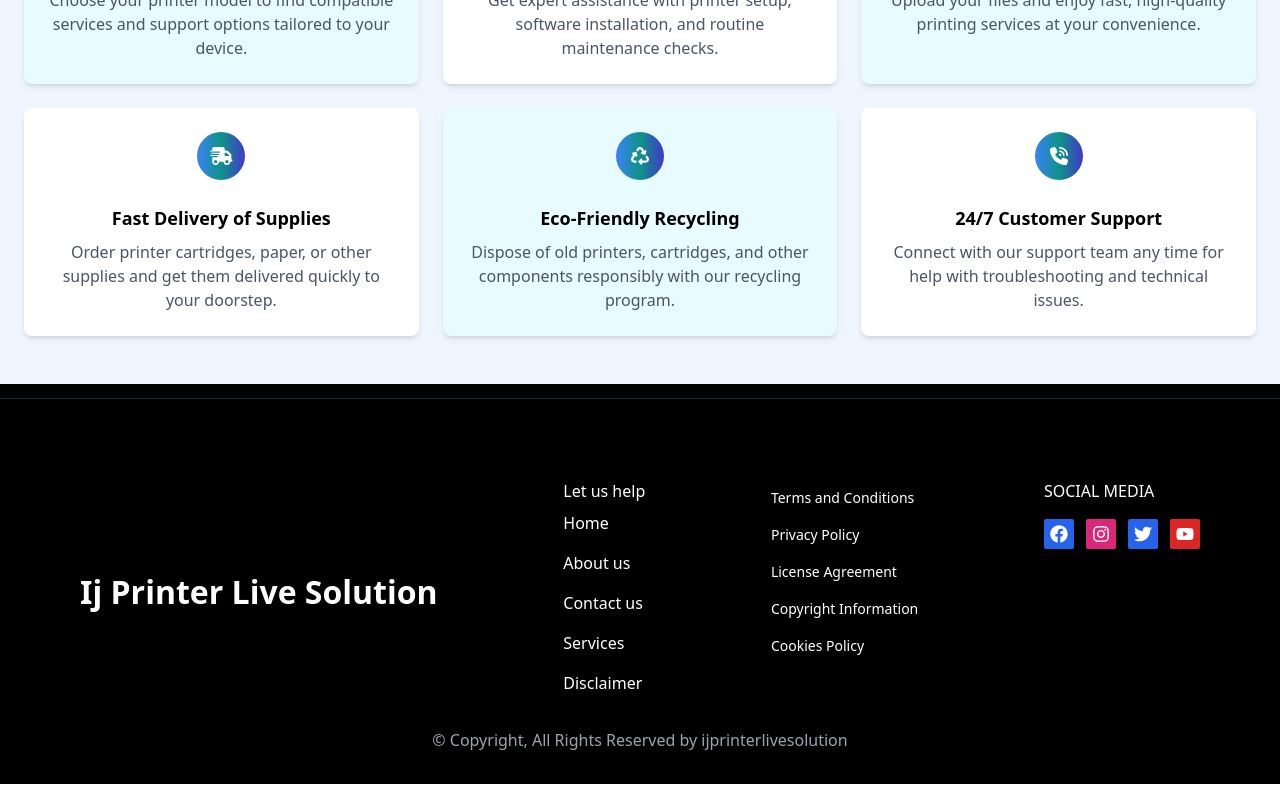
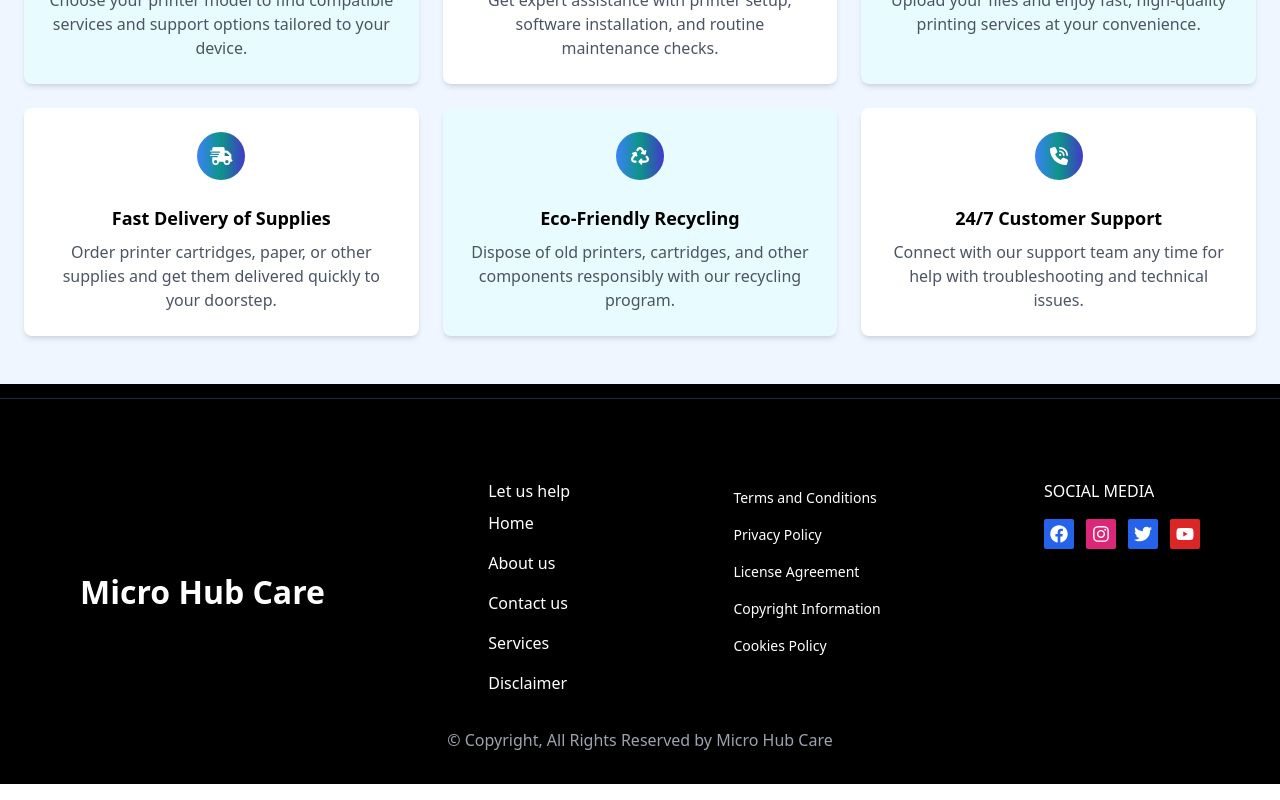
Before and after one commit to rafatparween/eztechprint, a Next.js app: page / in a window 1280 px wide. Shown: the part 888-1688 px from the top of the page. Built offline with nearby package versions, Linux system fonts and the light colour scheme.

Commit message:
Update Footer.js

```diff
--- a/app/Components/Footer.js
+++ b/app/Components/Footer.js
@@ -9,7 +9,7 @@ const Footer = () => {
             <div className="container mx-auto px-20 lg:px-20 py-20 flex flex-col gap-10 md:flex-row justify-between border-t border-slate-800">
                 <div className="flex">
                     <div className="font-bold text-center">
-                        <h1 className="text-[32px] mt-[89px]">  Ij Printer Live Solution</h1>
+                        <h1 className="text-[32px] mt-[89px]">  Micro Hub Care</h1>
                     </div>
                 </div>
 
@@ -76,7 +76,7 @@ const Footer = () => {
             </div>
 
             <div className="flex items-center justify-center py-10 mt-[-103px]">
-                <span className="text-gray-400 leading-10">© Copyright, All Rights Reserved by ijprinterlivesolution </span>
+                <span className="text-gray-400 leading-10">© Copyright, All Rights Reserved by Micro Hub Care </span>
             </div>
         </footer>
     );
```
